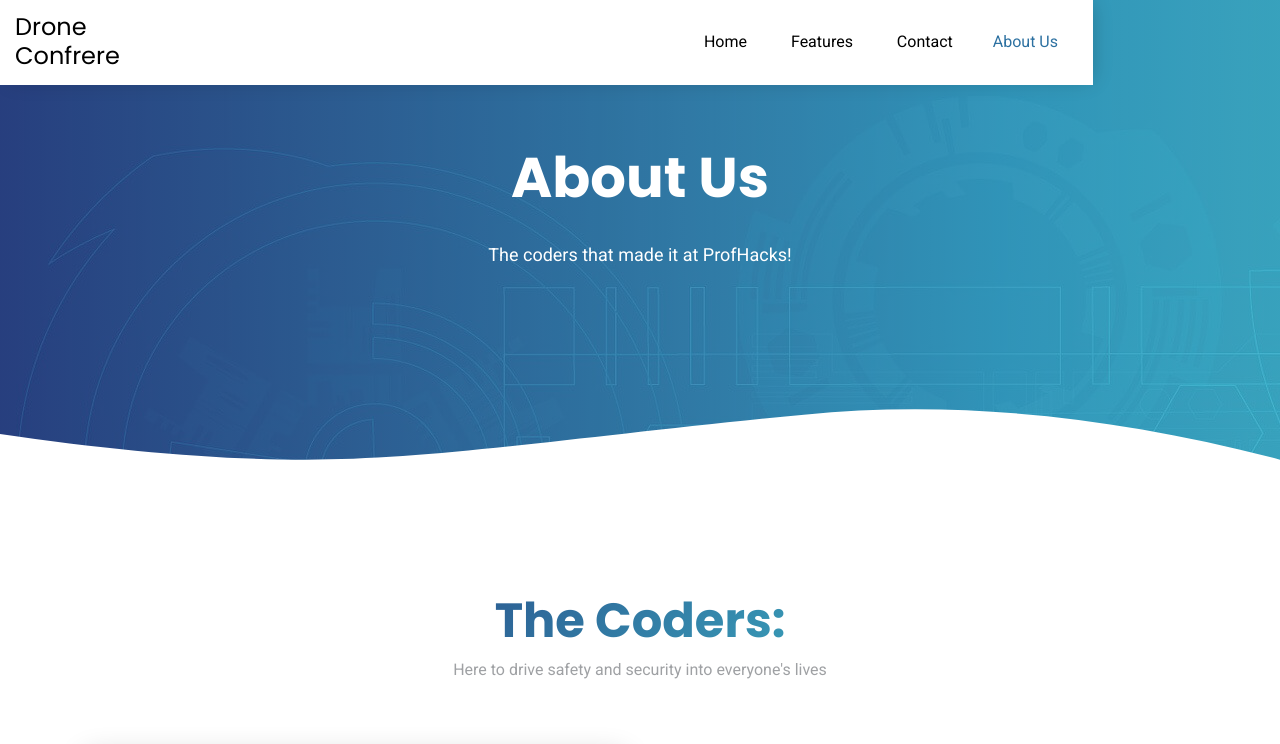
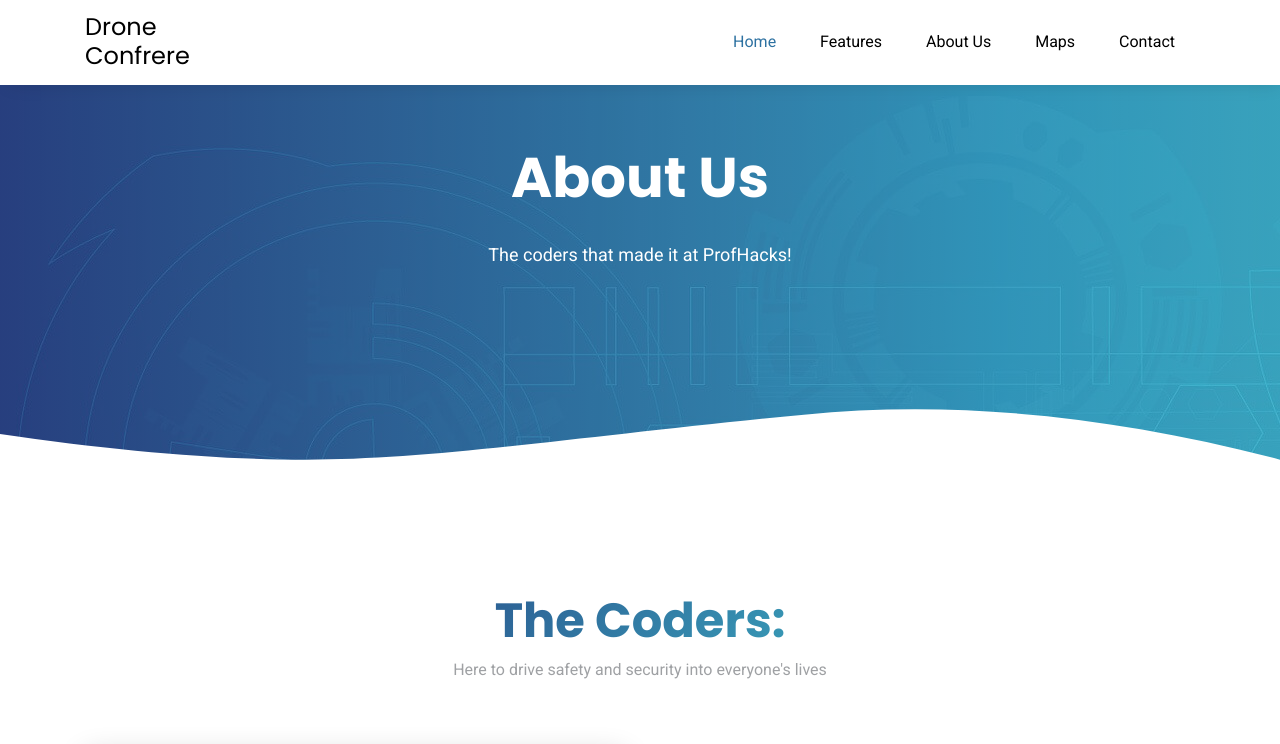
Before and after one commit to JakeHoke/droneThing, a plain HTML site: page pricing.html in a window 1280 px wide. Shown: the top 744 px of the page. Drawn offline with Linux system fonts and the light colour scheme.

Commit message:
Update pricing.html

```diff
--- a/pricing.html
+++ b/pricing.html
@@ -47,7 +47,7 @@
                 <li><a href="features.html" class="nav-link">Features</a></li>
                 <li class="active"><a href="pricing.html" class="nav-link">Pricing</a></li>
 
-                <li class="has-children"><span class="arrow-collapse collapsed" data-toggle="collapse" data-target="#collapseItem0"></span><span class="arrow-collapse collapsed" data-toggle="collapse" data-target="#collapseItem0"></span>
+                <li class="has-children"><span class="arrow-collapse collapsed" data-toggle="collapse" data-target="#collapseItem0"></span><span class="arrow-collapse collapsed" data-toggle="collapse" data-target="#collapseItem0"></span><span class="arrow-collapse collapsed" data-toggle="collapse" data-target="#collapseItem0"></span>
                   <a href="blog.html" class="nav-link">Blog</a>
                   <ul class="collapse" id="collapseItem0">
                     <li><a href="blog.html" class="nav-link">Blog</a></li>
@@ -62,10 +62,17 @@
 
 
 
+              </ul><ul class="site-nav-wrap">
+                <li><a href="index.html" class="nav-link">Home</a></li>
+                <li><a href="features.html" class="nav-link">Features</a></li>
+                <li><a href="contact.html" class="nav-link">Contact</a></li><li class="active"><a href="pricing.html" class="nav-link">About Us</a></li>
+
+
+
               </ul></div>
     </div>
 
-    <div id="sticky-wrapper" class="sticky-wrapper is-sticky" style="height: 85px;"><header class="site-navbar js-sticky-header site-navbar-target shrink" role="banner" style="width: 1093px; position: fixed; top: 0px; z-index: auto;">
+    <div id="sticky-wrapper" class="sticky-wrapper is-sticky" style="height: 85px;"><header class="site-navbar js-sticky-header site-navbar-target shrink" role="banner" style="width: 100%;">
 
       <div class="container">
         <div class="row align-items-center">
@@ -78,12 +85,13 @@
             <nav class="site-navigation position-relative text-right" role="navigation">
 
               <ul class="site-menu main-menu js-clone-nav mr-auto d-none d-lg-block">
-                <li><a href="index.html" class="nav-link">Home</a></li>
+                <li class="active"><a href="index.html" class="nav-link">Home</a></li>
                 <li><a href="features.html" class="nav-link">Features</a></li>
-                <li><a href="contact.html" class="nav-link">Contact</a></li><li class="active"><a href="pricing.html" class="nav-link">About Us</a></li>
+                <li><a href="pricing.html" class="nav-link">About Us</a></li>
 
+                <li><a href="blog.html" class="nav-link">Maps</a></li>
 
-
+                <li><a href="contact.html" class="nav-link">Contact</a></li>
               </ul>
             </nav>
           </div>
@@ -295,4 +303,5 @@
 
 
 
+
 </body></html>
```
